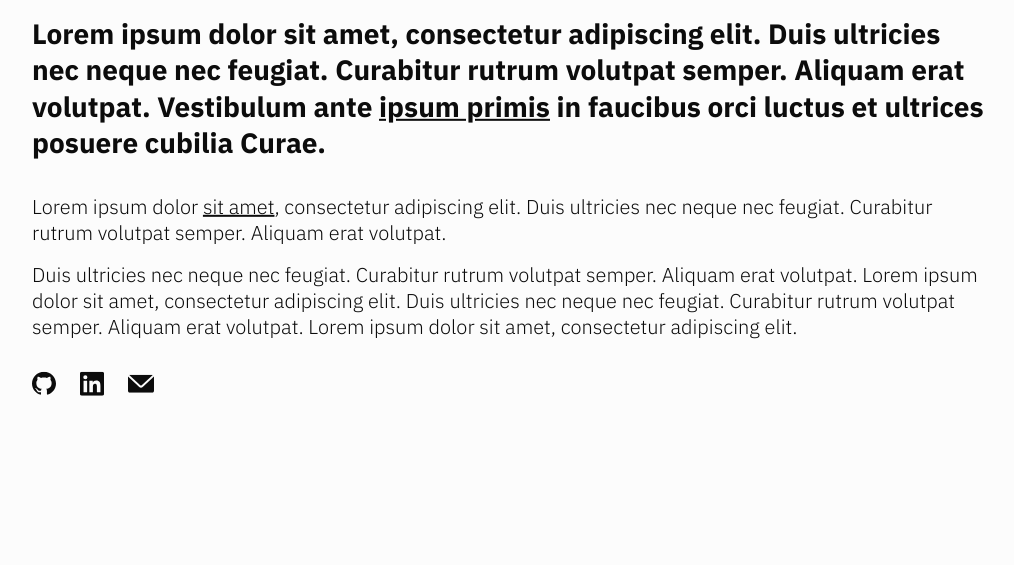
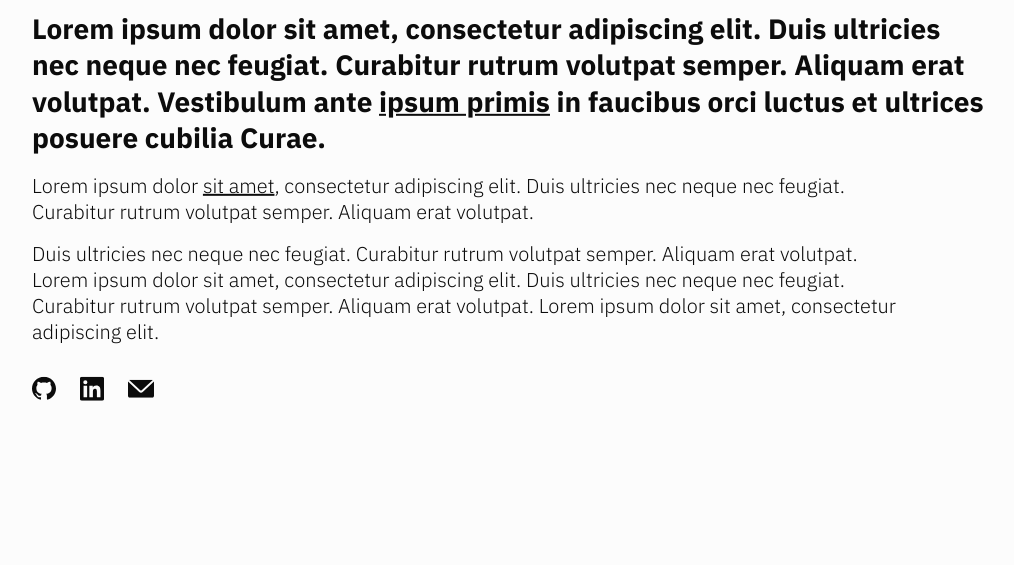
Before and after one commit to wouterlanduydt/wouterlanduydt.be, a Gatsby site: page / in a window 1280 px wide. Shown: the part 235-800 px from the top of the page, without its empty margins (128-1142 px from the left). Built offline with nearby package versions, Linux system fonts and the light colour scheme; Gatsby itself is replaced by a stand-in of ours.

Commit message:
dark by default & content width

```diff
--- a/src/styles/global.css
+++ b/src/styles/global.css
@@ -9,18 +9,18 @@ html {
 
 body {
   font-size: 1.6rem;
-  background-color: var(--c-light);
-  color: var(--c-dark);
+  background-color: var(--c-dark);
+  color: var(--c-light);
   line-height: 1.3;
 }
 
 ::selection {
-  color: var(--c-light);
-  background: var(--c-dark);
+  color: var(--c-dark);
+  background: var(--c-light);
 }
 
 a {
-  color: var(--c-dark);
+  color: var(--c-light);
 }
 
 main {
@@ -58,14 +58,19 @@ h2 {
   margin-bottom: var(--xl);
 }
 
-.content p:not(:last-child) {
-  margin-bottom: var(--l);
+.content p {
+  width: 100%;
 }
 
 .content p:first-child {
   font-size: 2.6rem;
   font-weight: 700;
   margin-bottom: var(--xl);
+  width: 100%;
+}
+
+.content p:not(:last-child) {
+  margin-bottom: var(--l);
 }
 
 .icon-list {
@@ -74,7 +79,7 @@ h2 {
 }
 
 .icon-list svg path {
-  fill: var(--c-dark);
+  fill: var(--c-light);
 }
 
 .icon-list li:not(:last-child) {
@@ -114,27 +119,31 @@ h2 {
     font-size: 2rem;
   }
 
+  .content p {
+    width: 90%;
+  }
+
   .content p:first-child {
     font-size: 2.8rem;
   }
 }
 
-@media (prefers-color-scheme: dark) {
+@media (prefers-color-scheme: light) {
   body {
-    background-color: var(--c-dark);
-    color: var(--c-light);
+    background-color: var(--c-light);
+    color: var(--c-dark);
   }
 
   a {
-    color: var(--c-light);
+    color: var(--c-dark);
   }
 
   ::selection {
-    color: var(--c-dark);
-    background: var(--c-light);
+    color: var(--c-light);
+    background: var(--c-dark);
   }
 
   .icon-list svg path {
-    fill: var(--c-light);
+    fill: var(--c-dark);
   }
 }
```
